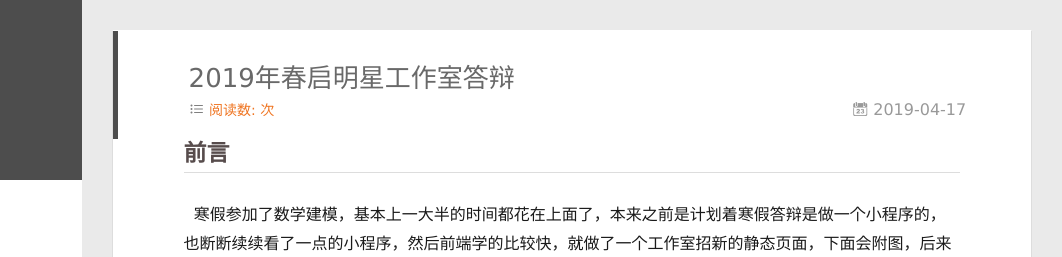
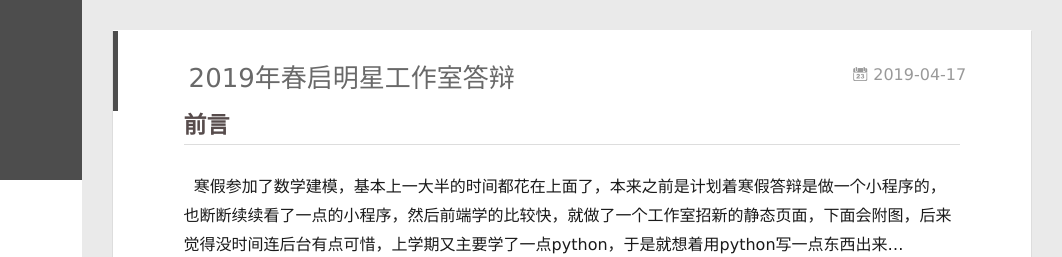
Before and after one commit to CUGdjhz/Dongjiahuizi.github.io, a plain HTML site: page 2019/04/17/2019-04-17-寒假答辩总结/index.html in a window 1280 px wide. Shown: the top 257 px of the page, 218-1280 px from the left. Drawn offline with Linux system fonts and the light colour scheme.

Commit message:
Site updated: 2019-10-19 19:23:39

```diff
--- a/2019/04/17/2019-04-17-寒假答辩总结/index.html
+++ b/2019/04/17/2019-04-17-寒假答辩总结/index.html
@@ -172,19 +172,6 @@
 
 
 
-        <!--显示阅读次数-->
-
-          <br/>
-          <a class="cloud-tie-join-count" href="javascript:void(0);" style="color:gray;font-size:14px;">
-          <span class="icon-sort"></span>
-          <span id="busuanzi_container_page_pv" style="color:#ef7522;font-size:14px;">
-                    阅读数: <span id="busuanzi_value_page_pv"></span>次 &nbsp;&nbsp;
-          </span>
-          </a>
-
-        <!--显示阅读次数完毕-->
-
-
         <a href="/2019/04/17/2019-04-17-寒假答辩总结/" class="archive-article-date">
   	<time datetime="2019-04-17T02:06:12.000Z" itemprop="datePublished"><i class="icon-calendar icon"></i>2019-04-17</time>
 </a>
@@ -331,6 +318,7 @@
 </article>
 
 
+
 <nav id="article-nav">
 
     <a href="/2019/07/17/2019-7-17-前端总结/" id="article-nav-newer" class="article-nav-link-wrap">
@@ -374,6 +362,11 @@
 
     </div>
 </aside>
+
+
+
+
+
 
 
 
```
Also changed, not shown: 2019/07/17/2019-7-17-前端总结/index.html (+6 -13 lines), 2019/10/18/2019-10-18-git总结/index.html (+6 -13 lines), index.html (+15 -15 lines).
